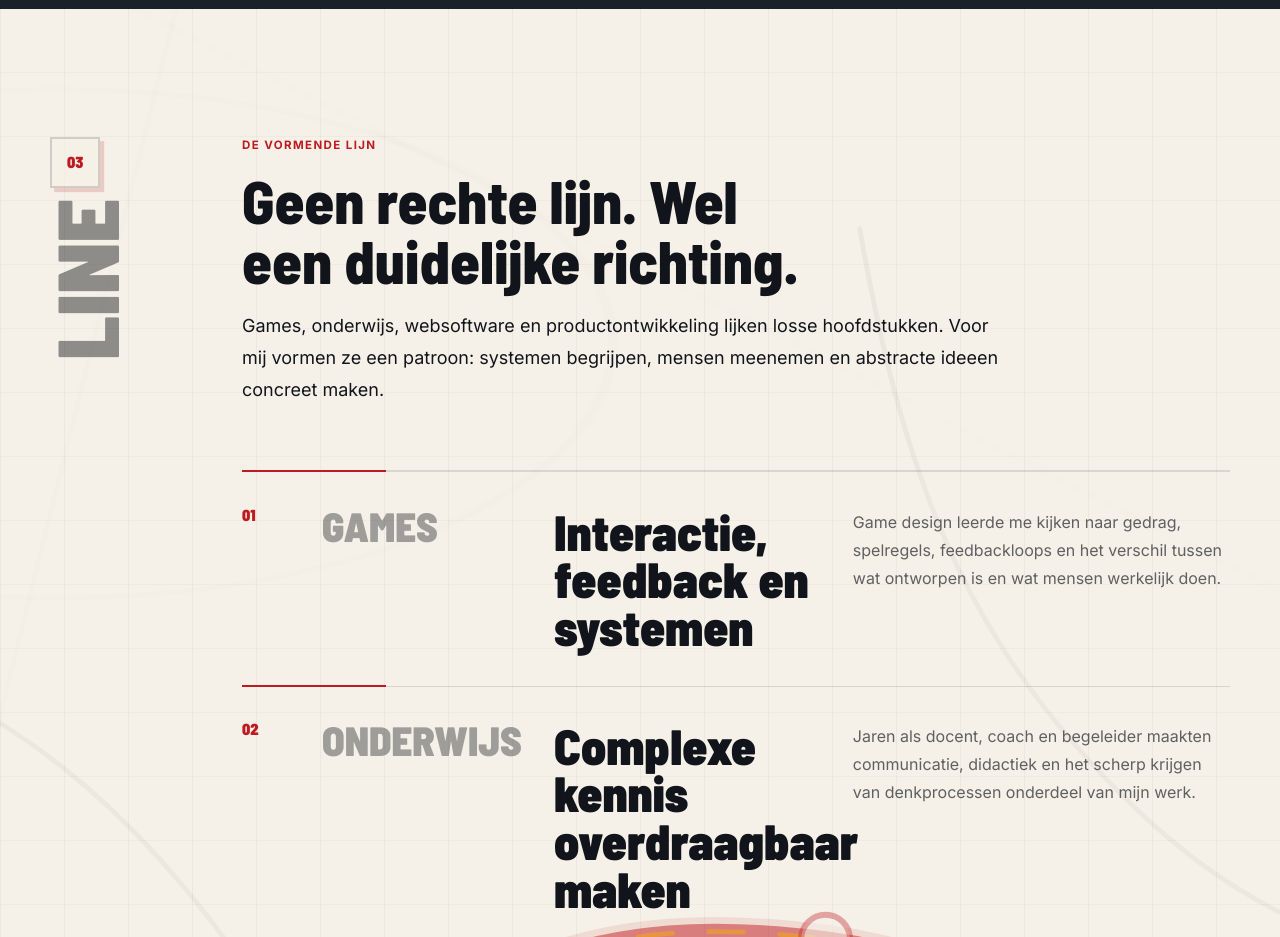
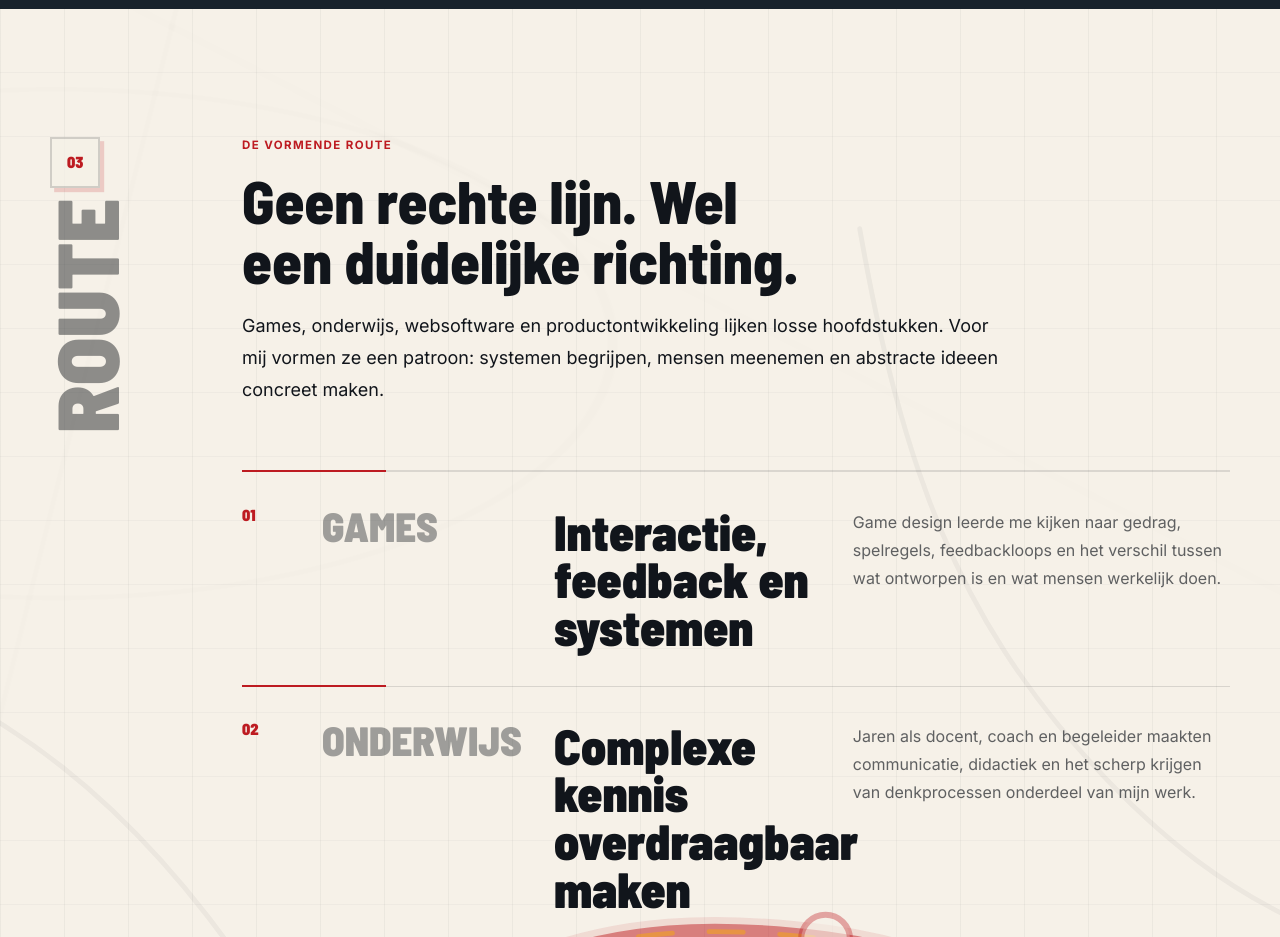
Before and after one commit to jleenman/vassal, a Nuxt app: page / in a window 1280 px wide. Shown: the part 3680-4617 px from the top of the page. Built offline with nearby package versions, Linux system fonts and the light colour scheme.

Commit message:
Rename trajectory section to route

```diff
--- a/components/SignalSpine.client.vue
+++ b/components/SignalSpine.client.vue
@@ -5,7 +5,7 @@ const sections = [
   { id: 'home', label: 'Home' },
   { id: 'thinking', label: 'Denken' },
   { id: 'field', label: 'Werkveld' },
-  { id: 'trajectory', label: 'Lijn' },
+  { id: 'trajectory', label: 'Route' },
   { id: 'personal', label: 'Persoonlijk' },
   { id: 'contact', label: 'Contact' },
 ]
--- a/pages/index.vue
+++ b/pages/index.vue
@@ -90,11 +90,11 @@ useSeoMeta({
       <div class="section-shell section-composition">
         <div class="chapter-mark reveal" aria-hidden="true">
           <span>03</span>
-          <strong>LINE</strong>
+          <strong>ROUTE</strong>
         </div>
         <div>
           <SectionIntro
-            kicker="De vormende lijn"
+            kicker="De vormende route"
             title="Geen rechte lijn. Wel een duidelijke richting."
             body="Games, onderwijs, websoftware en productontwikkeling lijken losse hoofdstukken. Voor mij vormen ze een patroon: systemen begrijpen, mensen meenemen en abstracte ideeen concreet maken."
           />
```
